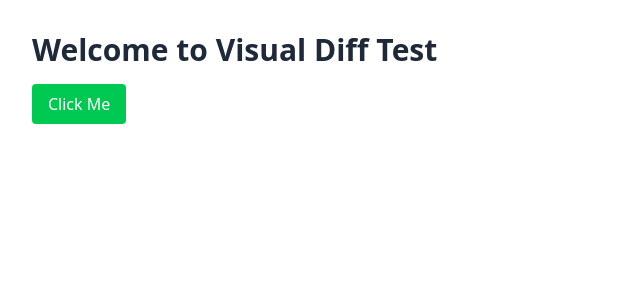
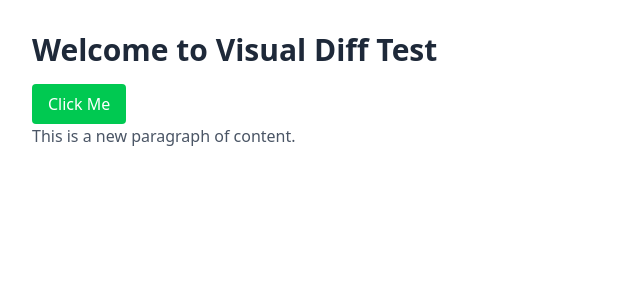
Before and after one commit to Shenile/vt-ai, a React (Vite) app in the folder vt-ai-fe/: page / in a window 1280 px wide. Shown: the top 300 px of the page, without its empty margins (0-640 px from the left). Built offline with nearby package versions, Linux system fonts and the light colour scheme.

Commit message:
created 3 test commit

```diff
--- a/vt-ai-fe/src/App.jsx
+++ b/vt-ai-fe/src/App.jsx
@@ -7,6 +7,8 @@ function App() {
       <button className="bg-green-500 hover:bg-green-600 text-white px-4 py-2 rounded">
         Click Me
       </button>
+
+      <p className="text-gray-600 mb-4">This is a new paragraph of content.</p>
     </div>
   );
 }
```
